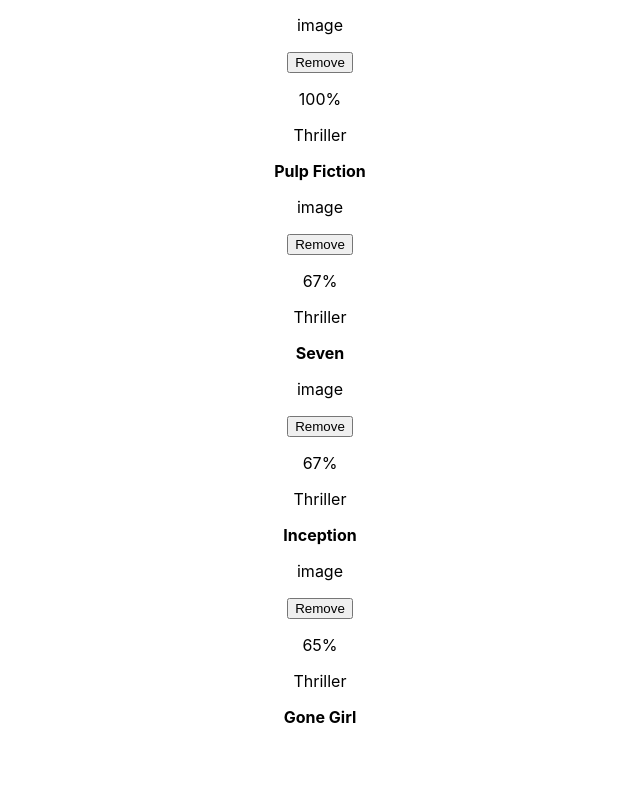
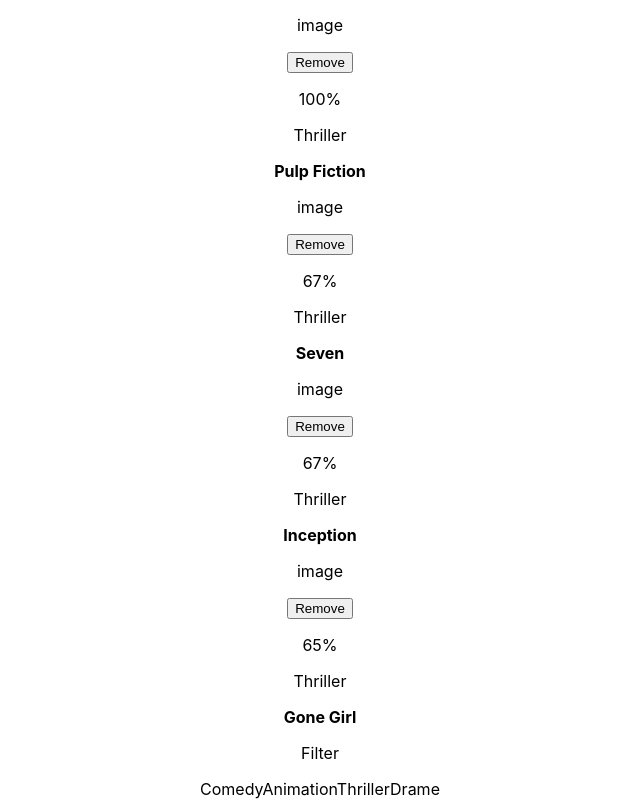
Before and after one commit to IsaiasVenegas/reactflix, a React (Create React App) app: page / in a window 1280 px wide. Shown: the part 1159-1958 px from the top of the page, without its empty margins (320-960 px from the left). Before the commit the page ends 1902 px from the top, so only its background shows below. Built offline with nearby package versions, Linux system fonts and the light colour scheme.

Commit message:
Add filter

```diff
--- a/src/pages/Home.jsx
+++ b/src/pages/Home.jsx
@@ -1,6 +1,5 @@
 import React from "react";
 import { MovieList } from "./MovieList";
-import { LateralBar } from "./LateralBar";
 
 const Home = (props) => {
   return (
@@ -10,14 +9,7 @@ const Home = (props) => {
           <h1>ReactFlix</h1>
         </div>
       </div>
-      <div className="row">
-        <div className="col">
-          <MovieList />
-        </div>
-        <div className="col">
-          <LateralBar />
-        </div>
-      </div>
+      <MovieList />
     </div>
   );
 };
--- a/src/pages/LateralBar/LateralBar.jsx
+++ /dev/null
@@ -1,7 +0,0 @@
-import React from "react";
-
-const LateralBar = (props) => {
-  return <div className="container"></div>;
-};
-
-export default LateralBar;
--- a/src/pages/LateralBar/index.js
+++ /dev/null
@@ -1,3 +0,0 @@
-import LateralBar from "./LateralBar";
-
-export { LateralBar };
--- /dev/null
+++ b/src/pages/MovieList/LateralBar.jsx
@@ -0,0 +1,24 @@
+import React from "react";
+
+const LateralBar = ({ categories, filter }) => {
+  return (
+    <div className="container">
+      <div className="row">
+        <p>Filter</p>
+        <div className="col">
+          {categories.map((c, k) => (
+            <span
+              className="category"
+              key={k}
+              onClick={() => filter((item) => item.category === c)}
+            >
+              {c}
+            </span>
+          ))}
+        </div>
+      </div>
+    </div>
+  );
+};
+
+export default LateralBar;
--- a/src/pages/MovieList/MovieList.jsx
+++ b/src/pages/MovieList/MovieList.jsx
@@ -1,5 +1,6 @@
-import React from "react";
+import React, { useMemo } from "react";
 import useMovies from "./hooks/useMovies";
+import LateralBar from "./LateralBar";
 import Movie from "./Movie";
 const defaultList = [
   {
@@ -74,8 +75,15 @@ const defaultList = [
   },
 ];
 const MovieList = (props) => {
-  const [movies, removeMovie] = useMovies(defaultList);
+  const [movies, removeMovies] = useMovies(defaultList);
+  const categories = useMemo(
+    () => [...new Set(movies.list.map((m, k) => m.category))],
+    [movies.list]
+  );
   return (
+    <div className="container">
+      <div className="row">
+        <div className="col">
           <div className="container">
             <div className="row">
               {movies.loading ? (
@@ -83,12 +91,20 @@ const MovieList = (props) => {
               ) : (
                 movies.list.map((m, k) => (
                   <div className="col" key={k}>
-              <Movie info={m} remove={removeMovie} />
+                    <Movie info={m} remove={removeMovies} />
                   </div>
                 ))
               )}
             </div>
           </div>
+        </div>
+        <div className="col">
+          <div className="row">
+            <LateralBar categories={categories} filter={removeMovies} />
+          </div>
+        </div>
+      </div>
+    </div>
   );
 };
 export default MovieList;
```
Lines whose indentation alone changed are shown as unchanged.
